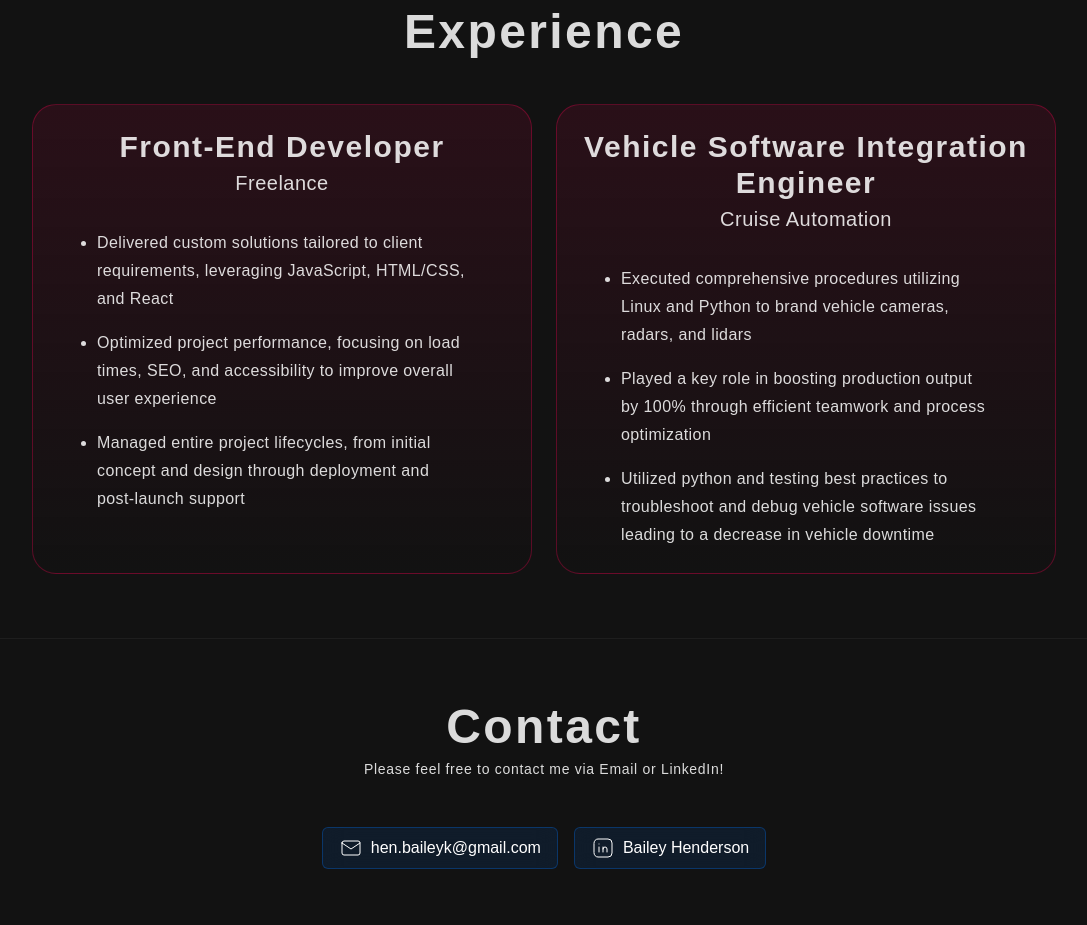
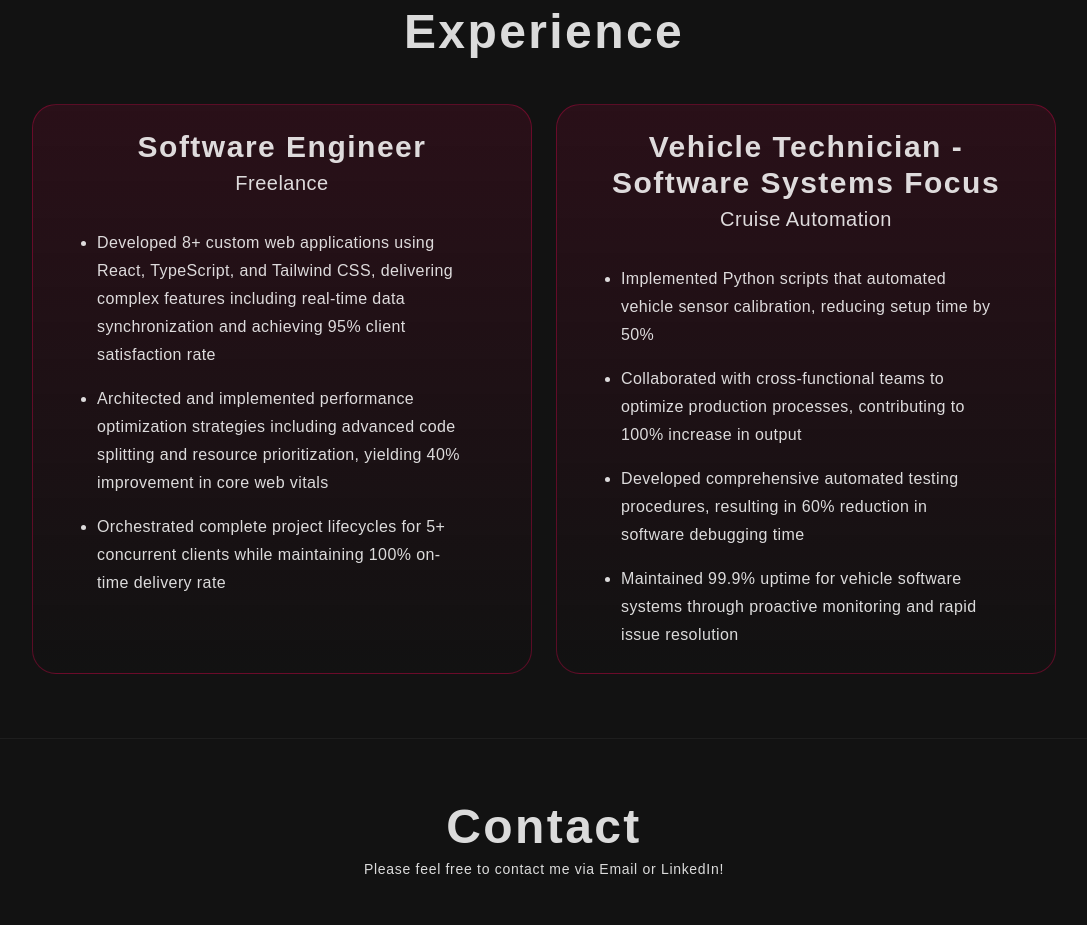
Before and after one commit to BaileyKH/baileyh-portfolio, a React (Vite) app: page / in a window 1280 px wide. Shown: the part 1680-2605 px from the top of the page, without its empty margins (96-1183 px from the left). Built offline with nearby package versions, Linux system fonts and the light colour scheme; a web font is replaced by a local one.

Commit message:
Update: adjusted experience section to better reflect current/past work experience

```diff
--- a/src/components/Experience.tsx
+++ b/src/components/Experience.tsx
@@ -17,12 +17,12 @@ export const Experience = () => {
                     whileInView={{ x: 0, opacity: 1 }}
                     transition={{ duration: 1.5 }}
                     className="w-full lg:w-1/2 flex flex-col items-center rounded-3xl p-3 lg:p-6 bg-gradient-to-b from-neonPink/10 to-primary border border-neonPink/30">
-                    <h2 className="text-lg lg:text-3xl font-bold text-primaryAccent/85 tracking-wider text-center">Front-End Developer</h2>
+                    <h2 className="text-lg lg:text-3xl font-bold text-primaryAccent/85 tracking-wider text-center">Software Engineer</h2>
                     <p className="text-base lg:text-xl text-primaryAccent/85 mt-1 tracking-wide">Freelance</p>
                     <ul className="list-disc px-10 mt-4 lg:mt-8">
-                        <li className="leading-7 tracking-wide text-primaryAccent/85">Delivered custom solutions tailored to client requirements, leveraging JavaScript, HTML/CSS, and React</li>
-                        <li className="my-4 leading-7 tracking-wide text-primaryAccent/85">Optimized project performance, focusing on load times, SEO, and accessibility to improve overall user experience</li>
-                        <li className="leading-7 tracking-wide text-primaryAccent/85">Managed entire project lifecycles, from initial concept and design through deployment and post-launch support</li>
+                        <li className="leading-7 tracking-wide text-primaryAccent/85">Developed 8+ custom web applications using React, TypeScript, and Tailwind CSS, delivering complex features including real-time data synchronization and achieving 95% client satisfaction rate</li>
+                        <li className="my-4 leading-7 tracking-wide text-primaryAccent/85">Architected and implemented performance optimization strategies including advanced code splitting and resource prioritization, yielding 40% improvement in core web vitals</li>
+                        <li className="leading-7 tracking-wide text-primaryAccent/85">Orchestrated complete project lifecycles for 5+ concurrent clients while maintaining 100% on-time delivery rate</li>
                     </ul>
                 </motion.div>
                 <motion.div
@@ -30,13 +30,13 @@ export const Experience = () => {
                     whileInView={{ x: 0, opacity: 1 }}
                     transition={{ duration: 1.5 }}
                     className="w-full lg:w-1/2 flex flex-col items-center rounded-3xl p-3 lg:p-6 bg-gradient-to-b from-neonPink/10 to-primary border border-neonPink/30">
-                    <h2 className="text-lg lg:text-3xl font-bold text-primaryAccent/85 tracking-wider text-center">Vehicle Software Integration Engineer</h2>
+                    <h2 className="text-lg lg:text-3xl font-bold text-primaryAccent/85 tracking-wider text-center">Vehicle Technician - Software Systems Focus</h2>
                     <p className="text-base lg:text-xl text-primaryAccent/85 mt-1 tracking-wide">Cruise Automation</p>
                     <ul className="list-disc px-10 mt-4 lg:mt-8">
-                        <li className="leading-7 tracking-wide text-primaryAccent/85">Executed comprehensive procedures utilizing Linux and Python to brand vehicle cameras, radars, and lidars</li>
-                        <li className="my-4 leading-7 tracking-wide text-primaryAccent/85">Played a key role in boosting production output by 100% through efficient teamwork and process optimization</li>
-                        <li className="leading-7 tracking-wide text-primaryAccent/85">Utilized python and testing best practices to troubleshoot and debug vehicle software issues leading to a decrease in
-                        vehicle downtime</li>
+                        <li className="leading-7 tracking-wide text-primaryAccent/85">Implemented Python scripts that automated vehicle sensor calibration, reducing setup time by 50%</li>
+                        <li className="my-4 leading-7 tracking-wide text-primaryAccent/85">Collaborated with cross-functional teams to optimize production processes, contributing to 100% increase in output</li>
+                        <li className="mb-4 leading-7 tracking-wide text-primaryAccent/85">Developed comprehensive automated testing procedures, resulting in 60% reduction in software debugging time</li>
+                        <li className="leading-7 tracking-wide text-primaryAccent/85">Maintained 99.9% uptime for vehicle software systems through proactive monitoring and rapid issue resolution</li>
                     </ul>
                 </motion.div>
             </div>
```
